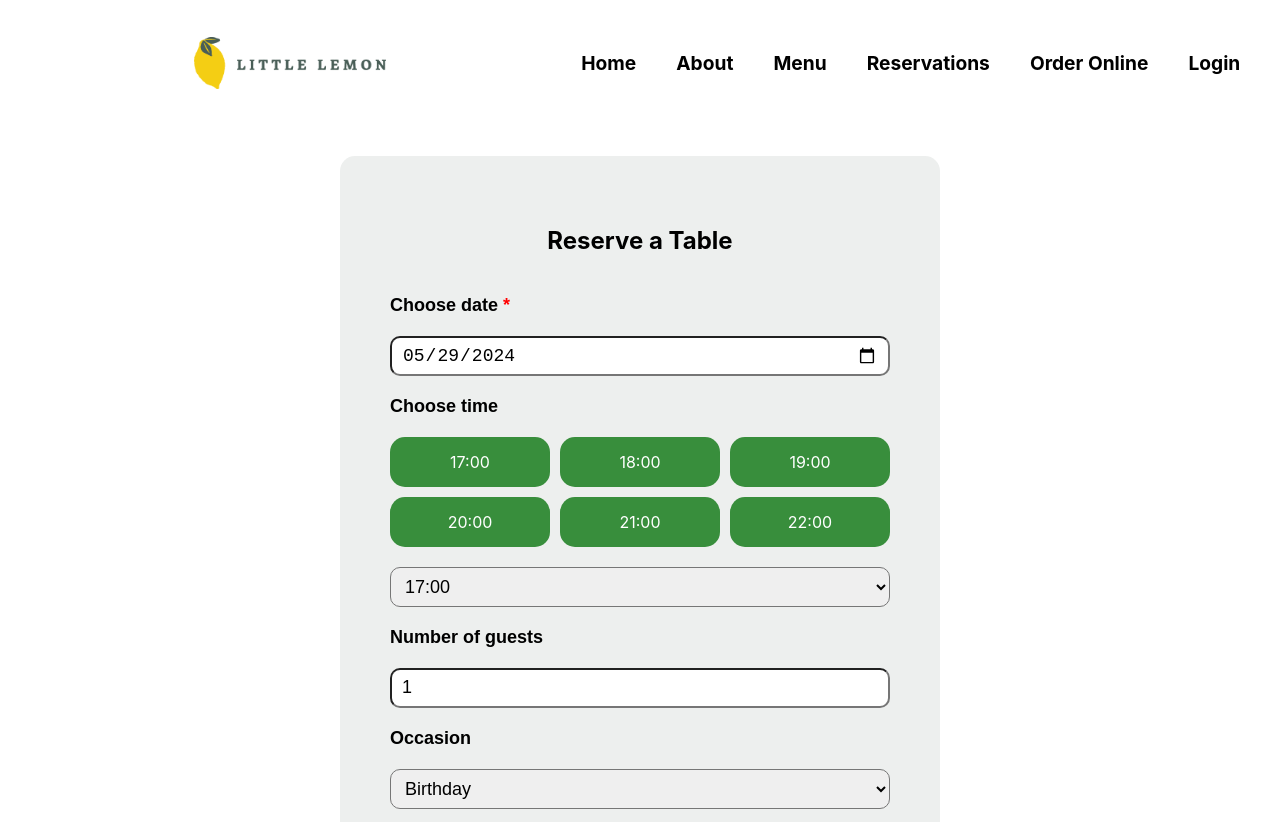
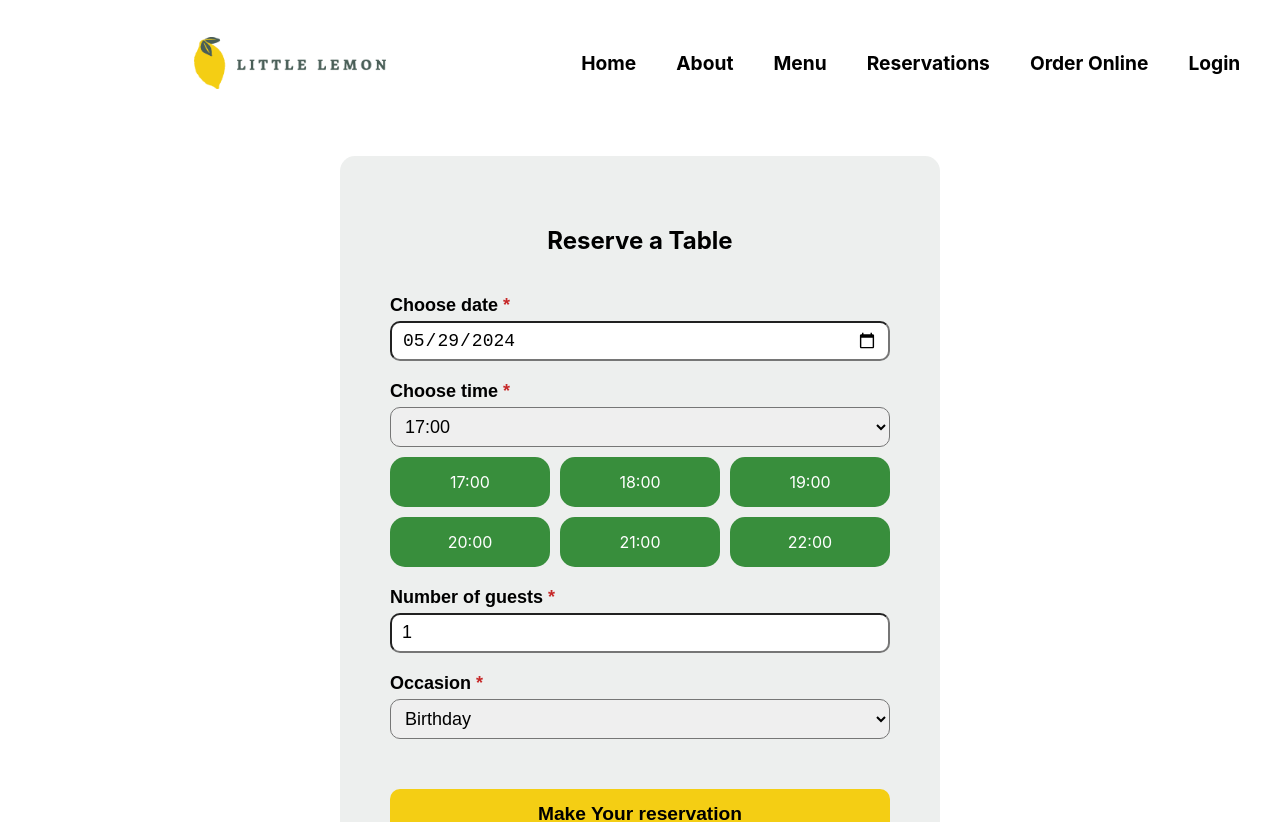
Before and after one commit to nebojsa96/coursera-react-app, a React (Create React App) app: page /booking in a window 1280 px wide. Shown: the top 822 px of the page. Built offline with nearby package versions, Linux system fonts and the light colour scheme.

Commit message:
Implemented formik forms; Implemented unit tests for forms

```diff
--- a/package.json
+++ b/package.json
@@ -6,11 +6,13 @@
     "@testing-library/jest-dom": "^5.17.0",
     "@testing-library/react": "^13.4.0",
     "@testing-library/user-event": "^13.5.0",
+    "formik": "^2.4.6",
     "react": "^18.3.1",
     "react-dom": "^18.3.1",
     "react-router-dom": "^6.23.1",
     "react-scripts": "5.0.1",
-    "web-vitals": "^2.1.4"
+    "web-vitals": "^2.1.4",
+    "yup": "^1.4.0"
   },
   "scripts": {
     "start": "react-scripts start",
--- a/src/components/BookingForm.css
+++ b/src/components/BookingForm.css
@@ -19,8 +19,16 @@ main.booking form {
   margin-top: 20px;
 }
 
+main.booking form .form-field label {
+  margin-bottom: 5px;
+}
+
 main.booking label span {
-    color: red;
+    color: var(--error);
+}
+
+main.booking .error-msg {
+  color: var(--error);
 }
 
 main.booking input,
@@ -30,12 +38,13 @@ main.booking select {
   font-size: 18px;
   border-radius: 10px;
   padding: 0 10px;
+  margin-top: 5px;
 }
-/*
-main.booking input:invalid,
-main.booking select:invalid {
-    border: 1px solid red;
-} */
+
+main.booking input.invalid,
+main.booking select.invalid {
+    border: 1px solid var(--error);
+}
 
 main.booking button {
   margin-top: 30px;
--- a/src/components/BookingForm.js
+++ b/src/components/BookingForm.js
@@ -1,104 +1,127 @@
 import { useState, useEffect } from "react";
+import { useFormik } from "formik";
+import * as Yup from "yup";
+
 import "./BookingForm.css";
 
-const today = new Date().toISOString().split('T')[0];
+const today = new Date().toISOString().split("T")[0];
 
 function BookingForm(props) {
-  const [bookingDate, setBookingDate] = useState(today);
-  const [bookingTime, setBookingTime] = useState(props.availableTimes[0]);
-  const [guestsNumber, setGuestsNumber] = useState("1");
-  const [occasion, setOccasion] = useState("Birthday");
-
   useEffect(() => {
-    setBookingTime(props.availableTimes[0]);
+    formik.setFieldValue("time", props.availableTimes[0]);
   }, [props.availableTimes]);
 
-  const getIsFormValid = () => {
-    // Implement this function
-    return bookingDate;
-  };
+  const formik = useFormik({
+    initialValues: {
+      date: today,
+      time: props.availableTimes[0],
+      guests: 1,
+      occasion: "Birthday",
+    },
+    onSubmit: (values) => {
+      handleSubmit(values);
+    },
+    validationSchema: Yup.object({
+      date: Yup.string().required("Field is required"),
+      time: Yup.string().required("Field is required"),
+      guests: Yup.number().min(1, "Minimum 1 guest").max(10, "Maximum 10 guests").required("Field is required"),
+      occasion: Yup.string().required("Field is required"),
+    }),
+  });
 
-  const clearForm = () => {
-    setBookingDate(today);
-    setGuestsNumber("1");
-    setOccasion("Birthday");
-  };
-
-  const handleSubmit = (e) => {
-    const formData = {
-        date: bookingDate,
-        time: bookingTime,
-        guests: guestsNumber,
-        occasion: occasion
-    }
+  const handleSubmit = (formData) => {
+    console.log(formData);
     props.submitForm(formData);
-    console.log(formData);
-    // clearForm();
-    e.preventDefault();
   };
 
   return (
     <main className="booking">
       <h2>Reserve a Table</h2>
-      <form onSubmit={handleSubmit}>
-        <label className="card-title" htmlFor="res-date">
+      <form onSubmit={formik.handleSubmit}>
+        <div className="form-field">
+          <label className="card-title" htmlFor="date">
             Choose date <span>*</span>
           </label>
           <input
             type="date"
-          id="res-date"
-          data-testid="res-date"
-          value={bookingDate}
+            id="date"
+            data-testid="date"
+            value={formik.values.date}
             min={today}
-          required
+            className={formik.errors.date ? "invalid" : ""}
             onChange={(e) => {
-            setBookingDate(e.target.value);
+              formik.handleChange(e);
               props.updateTimes(e.target.value);
             }}
           />
-        <label className="card-title" htmlFor="res-time">
-          Choose time
+          {formik.errors.date ? (
+            <small className="error-msg">{formik.errors.date}</small>
+          ) : null}
+        </div>
+        <div className="form-field">
+          <label className="card-title" htmlFor="time">
+            Choose time <span>*</span>
           </label>
+          <select
+            id="time"
+            data-testid="time"
+            className={formik.errors.time ? "invalid" : ""}
+            value={formik.values.time}
+            onChange={formik.handleChange}
+          >
+            {props.availableTimes.map((t) => (
+              <option value={t} key={t}>
+                {t}
+              </option>
+            ))}
+          </select>
+          {formik.errors.time ? (
+            <small className="error-msg">{formik.errors.time}</small>
+          ) : null}
           {props.children}
-        <select
-          id="res-time"
-          data-testid="res-time"
-          value={bookingTime}
-          onChange={(e) => setBookingTime(e.target.value)}
-        >
-            {props.availableTimes.map(t =>
-                <option value={t} key={t}>{t}</option>
-            )}
-        </select>
+        </div>
+        <div className="form-field">
           <label className="card-title" htmlFor="guests">
-          Number of guests
+            Number of guests <span>*</span>
           </label>
           <input
             type="number"
             placeholder="1"
+            id="guests"
+            data-testid="guests"
             min="1"
             max="10"
-          id="guests"
-          data-testid="guests"
-          value={guestsNumber}
-          onChange={(e) => setGuestsNumber(e.target.value)}
+            className={formik.errors.guests ? "invalid" : ""}
+            value={formik.values.guests}
+            onChange={formik.handleChange}
           />
+          {formik.errors.guests ? (
+            <small className="error-msg">{formik.errors.guests}</small>
+          ) : null}
+        </div>
+        <div className="form-field">
           <label className="card-title" htmlFor="occasion">
-          Occasion
+            Occasion <span>*</span>
           </label>
           <select
             id="occasion"
             data-testid="occasion"
-          value={occasion}
-          onChange={(e) => setOccasion(e.target.value)}
+            className={formik.errors.occasion ? "invalid" : ""}
+            value={formik.values.occasion}
+            onChange={formik.handleChange}
           >
             <option value="Birthday">Birthday</option>
             <option value="Anniversary">Anniversary</option>
           </select>
+          {formik.errors.occasion ? (
+            <small className="error-msg">{formik.errors.occasion}</small>
+          ) : null}
+        </div>
         <button
           className="button button-primary"
           type="submit"
-          disabled={!getIsFormValid()}
+          aria-label="Submit form"
+          disabled={!formik.isValid}
         >
           Make Your reservation
         </button>
--- a/src/components/BookingSlot.css
+++ b/src/components/BookingSlot.css
@@ -3,6 +3,7 @@
   grid-template-columns: repeat(3, 1fr);
   gap: 10px;
   width: 100%;
+  margin-top: 10px;
 }
 
 .booking-slot {
--- a/src/components/Main.js
+++ b/src/components/Main.js
@@ -86,7 +86,7 @@ function Main() {
             and scrambled it to make a type specimen book.
           </span>
           <br />
-          <div className="button button-primary">
+          <div className="button button-primary" aria-label="Reserve a table">
             <Link to="/booking" className="nav-item">Reserve a Table</Link>
           </div>
         </div>
```
Also changed, not shown: 2 other files (tests, documents, lock files or other folders). Lines whose indentation alone changed are shown as unchanged.
